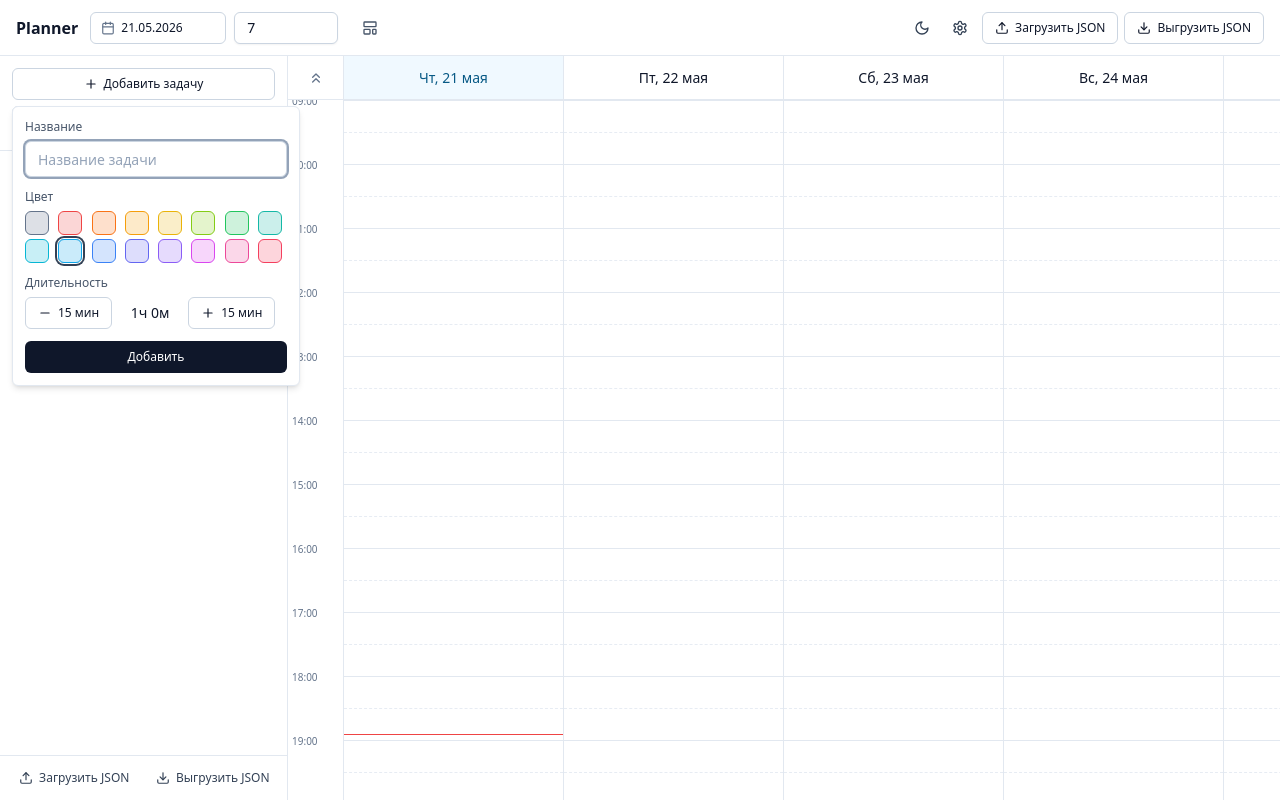
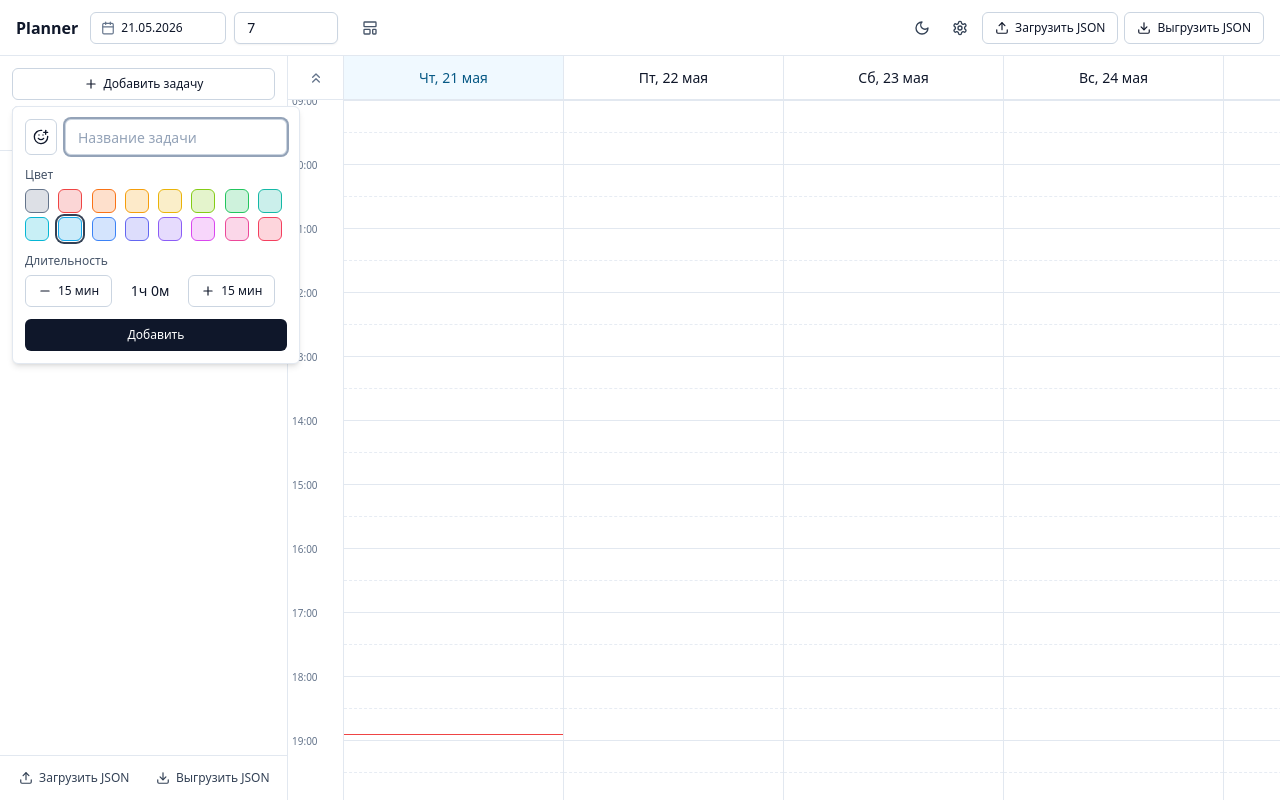
Before and after one commit to oxiggy/planner, a React (Vite) app: page / in a window 1280 px wide. Both pictures are taken after a click on the button "Добавить задачу". Built offline with nearby package versions, Linux system fonts and the light colour scheme; the HTML template or start-up script is replaced by a standard one.

Commit message:
feat: add emoji picker to task creation for enhanced user experience

```diff
--- a/src/components/Sidebar.tsx
+++ b/src/components/Sidebar.tsx
@@ -1,7 +1,7 @@
 import { useState } from 'react'
 import { Button } from '@/components/ui/button'
 import { useStore } from '@/store'
-import { Plus, CalendarPlus, Upload, Download, ChevronDown, Minus } from 'lucide-react'
+import { Plus, CalendarPlus, Upload, Download, ChevronDown, Minus, SmilePlus } from 'lucide-react'
 import { TemplateItem } from './TemplateItem'
 import { download, pickFile, readFile, type TemplatesExport } from '@/lib/json-io'
 import {
@@ -13,6 +13,7 @@ import {
 import { Popover, PopoverContent, PopoverTrigger } from '@/components/ui/popover'
 import { Input } from '@/components/ui/input'
 import { ColorPicker } from './ColorPicker'
+import { EmojiPicker } from './EmojiPicker'
 import { DEFAULT_COLOR } from '@/lib/constants'
 
 const slotDurations = [
@@ -28,19 +29,24 @@ export function Sidebar() {
   const addSlotToToday = useStore((s) => s.addSlotToToday)
   const importTemplates = useStore((s) => s.importTemplates)
   const [isAddTaskOpen, setIsAddTaskOpen] = useState(false)
+  const [isEmojiOpen, setIsEmojiOpen] = useState(false)
   const [newTaskTitle, setNewTaskTitle] = useState('')
+  const [newTaskEmoji, setNewTaskEmoji] = useState<string | undefined>()
   const [newTaskColor, setNewTaskColor] = useState(DEFAULT_COLOR)
   const [newTaskDurationMin, setNewTaskDurationMin] = useState(60)
 
   const onAddTask = () => {
     addTemplate({
       title: newTaskTitle,
+      emoji: newTaskEmoji,
       color: newTaskColor,
       durationMin: newTaskDurationMin,
     })
     setNewTaskTitle('')
+    setNewTaskEmoji(undefined)
     setNewTaskColor(DEFAULT_COLOR)
     setNewTaskDurationMin(60)
+    setIsEmojiOpen(false)
     setIsAddTaskOpen(false)
   }
 
@@ -77,10 +83,33 @@ export function Sidebar() {
               collisionPadding={8}
               className="w-72 space-y-3"
             >
-              <div>
-                <div className="mb-1.5 text-xs font-medium text-slate-600 dark:text-slate-300">
-                  Название
-                </div>
+              <div className="flex gap-2">
+                <Popover open={isEmojiOpen} onOpenChange={setIsEmojiOpen}>
+                  <PopoverTrigger asChild>
+                    <Button
+                      variant="outline"
+                      size="icon"
+                      aria-label="Выбрать смайлик"
+                      title="Выбрать смайлик"
+                      className="h-9 shrink-0"
+                    >
+                      {newTaskEmoji ? (
+                        <span className="text-base leading-none">{newTaskEmoji}</span>
+                      ) : (
+                        <SmilePlus className="h-4 w-4" />
+                      )}
+                    </Button>
+                  </PopoverTrigger>
+                  <PopoverContent align="start" collisionPadding={8} className="w-72">
+                    <EmojiPicker
+                      value={newTaskEmoji}
+                      onChange={(emoji) => {
+                        setNewTaskEmoji(emoji)
+                        setIsEmojiOpen(false)
+                      }}
+                    />
+                  </PopoverContent>
+                </Popover>
                 <Input
                   value={newTaskTitle}
                   onChange={(e) => setNewTaskTitle(e.target.value)}
```
